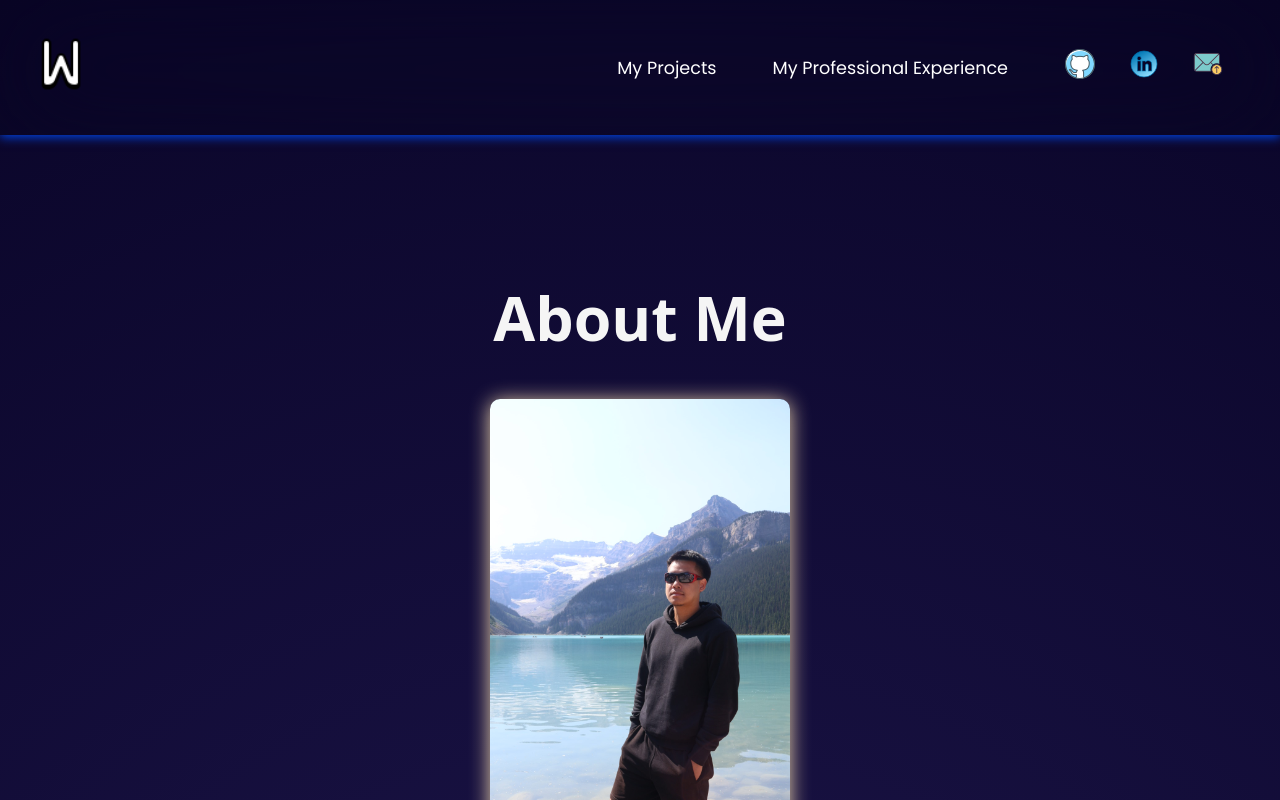
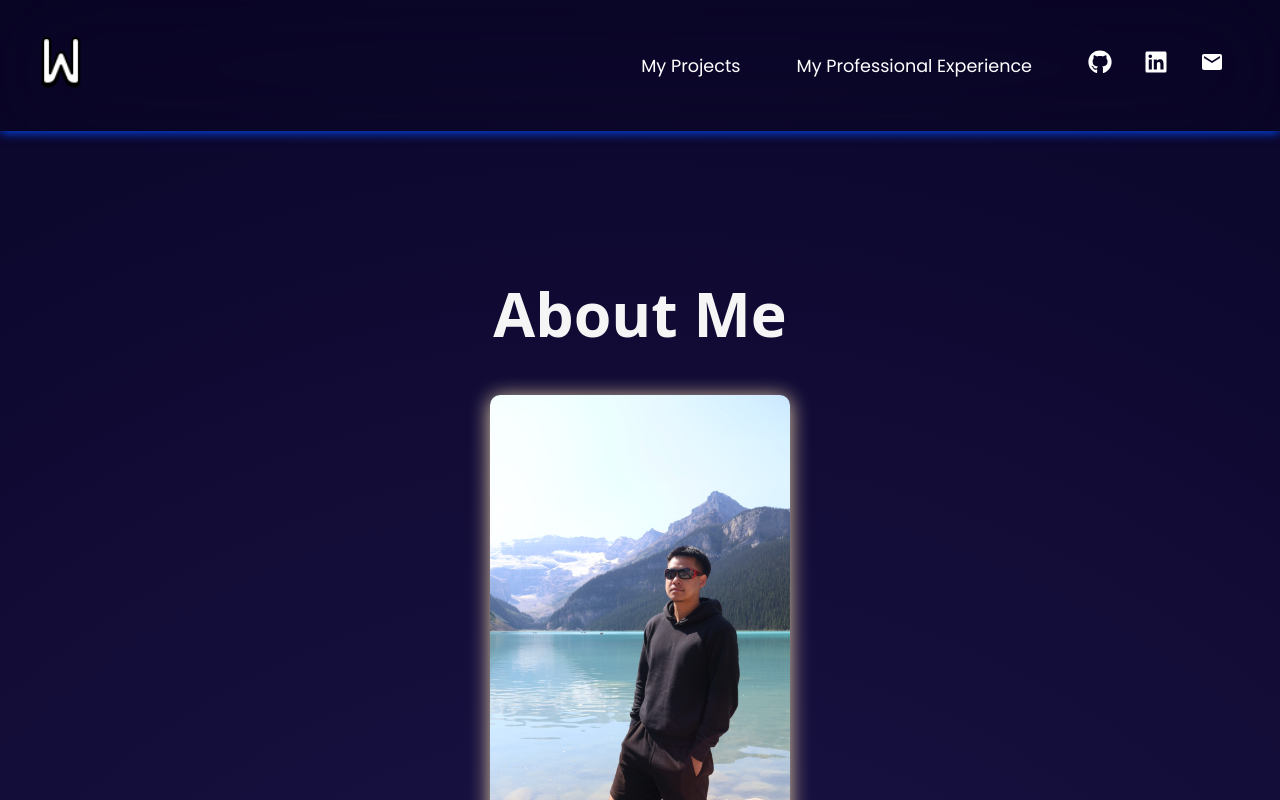
Before and after one commit to williamnamamnath/my-portfolio, a React (Create React App) app: page /about in a window 1280 px wide. Shown: the top 800 px of the page. Built offline with nearby package versions, Linux system fonts and the light colour scheme.

Commit message:
Added socials icons for navbar and mobile navbar

```diff
--- a/package.json
+++ b/package.json
@@ -8,6 +8,7 @@
     "@testing-library/user-event": "^13.5.0",
     "react": "^18.2.0",
     "react-dom": "^18.2.0",
+    "react-icons": "^5.4.0",
     "react-router-dom": "^6.22.3",
     "react-scripts": "5.0.1",
     "styled-components": "^6.1.8",
--- a/src/components/MobileNavbar.js
+++ b/src/components/MobileNavbar.js
@@ -2,10 +2,9 @@ import { useNavigate } from "react-router-dom";
 
 import styled from "styled-components";
 
-import email from "../images/small-email.png";
-import github from "../images/small-github.png";
-import linkedin from "../images/small-linkedin.png";
-
+import { FaGithub } from "react-icons/fa";
+import { FaLinkedin } from "react-icons/fa";
+import { MdEmail } from "react-icons/md";
 
 
 const MobileNavbar = ({ isOpen, toggleMenu }) => {
@@ -41,9 +40,9 @@ const navExperience = () => {
               </li>
               <li>
               <SocialsDiv>
-                <SocialLogo href="https://github.com/williamnamamnath" target="_blank" rel="noopener noreferrer"><img src={github} alt="github logo"/></SocialLogo>
-                <SocialLogo href="https://www.linkedin.com/in/william-nam-amnath/" target="_blank" rel="noopener noreferrer"><img src={linkedin} alt="linkedin logo"/></SocialLogo>
-                <SocialLogo href="mailto:william.nam-amnath@mail.mcgill.ca" target="_blank" rel="noopener noreferrer"><img src={email} alt="email logo"/></SocialLogo>
+                <SocialLogo href="https://github.com/williamnamamnath" target="_blank" rel="noopener noreferrer"><FaGithub /></SocialLogo>
+                <SocialLogo href="https://www.linkedin.com/in/william-nam-amnath/" target="_blank" rel="noopener noreferrer"><FaLinkedin /></SocialLogo>
+                <SocialLogo href="mailto:william.nam-amnath@mail.mcgill.ca" target="_blank" rel="noopener noreferrer"><MdEmail /></SocialLogo>
                 </SocialsDiv>
               </li>
             </ul>
@@ -109,6 +108,8 @@ const SocialsDiv = styled.div`
 
 const SocialLogo = styled.a`
   cursor: pointer;
+  color: white;
+  font-size: 1.5rem;
 `
 
 export default MobileNavbar;
--- a/src/components/NavBar.js
+++ b/src/components/NavBar.js
@@ -3,11 +3,11 @@ import { useNavigate } from "react-router-dom";
 
 import styled from "styled-components";
 import MobileNavbar from "./MobileNavbar";
+import { FaGithub } from "react-icons/fa";
+import { FaLinkedin } from "react-icons/fa";
+import { MdEmail } from "react-icons/md";
 
 import name from "../images/w-logo.png";
-import email from "../images/small-email.png";
-import github from "../images/small-github.png";
-import linkedin from "../images/small-linkedin.png";
 
 
 const NavBar = () => {
@@ -44,9 +44,9 @@ const navExperience = () => {
               </Li>
               <Li>
                 <SocialsDiv>
-                <SocialLogo href="https://github.com/williamnamamnath" target="_blank" rel="noopener noreferrer"><img src={github} alt="github logo"/></SocialLogo>
-                <SocialLogo href="https://www.linkedin.com/in/william-nam-amnath/" target="_blank" rel="noopener noreferrer"><img src={linkedin} alt="linkedin logo"/></SocialLogo>
-                <SocialLogo href="mailto:william.nam-amnath@mail.mcgill.ca" target="_blank" rel="noopener noreferrer"><img src={email} alt="email logo"/></SocialLogo>
+                <SocialLogo href="https://github.com/williamnamamnath" target="_blank" rel="noopener noreferrer"><FaGithub /></SocialLogo>
+                <SocialLogo href="https://www.linkedin.com/in/william-nam-amnath/" target="_blank" rel="noopener noreferrer"><FaLinkedin /></SocialLogo>
+                <SocialLogo href="mailto:william.nam-amnath@mail.mcgill.ca" target="_blank" rel="noopener noreferrer"><MdEmail /></SocialLogo>
                 </SocialsDiv>
               </Li>
             </Ul>
@@ -183,6 +183,8 @@ const SocialsDiv = styled.div`
 
 const SocialLogo = styled.a`
     transition: transform 0.3s ease;
+    color: white;
+    font-size: 1.5rem;
 
 &:hover {
   transform: scale(1.2);
--- a/src/pages/Home.js
+++ b/src/pages/Home.js
@@ -3,11 +3,13 @@ import { useNavigate } from "react-router-dom";
 
 import AboutMe from "./AboutMe";
 
+import { FaGithub } from "react-icons/fa";
+import { FaLinkedin } from "react-icons/fa";
+import { MdEmail } from "react-icons/md";
+
 import styled from "styled-components";
 import picture from "../images/profile-picture.jpg";
-import email from "../images/email-logo.png";
-import github from "../images/github-logo.png";
-import linkedin from "../images/linkedin-logo.png";
+
 import backToTop from "../images/arrow-up.png"
 
 
@@ -116,6 +118,8 @@ const SocialsDiv = styled.div`
 
 const Social = styled.a`
     transition: transform 0.3s ease;
+    color: white;
+    font-size: 2rem;
 
 &:hover {
   transform: scale(1.2);
@@ -195,9 +199,9 @@ const navExperience = () => {
       <hr/>
       <h4>📍 Montreal, QC</h4>
       <SocialsDiv>
-      <Social href="https://github.com/williamnamamnath" target="_blank" rel="noopener noreferrer"><img src={github} alt="github logo"/></Social>
-      <Social href="https://www.linkedin.com/in/william-nam-amnath/" target="_blank" rel="noopener noreferrer"><img src={linkedin} alt="linkedin logo"/></Social>
-      <Social href="mailto:william.nam-amnath@mail.mcgill.ca" target="_blank" rel="noopener noreferrer"><img src={email} alt="email logo"/></Social>
+      <Social href="https://github.com/williamnamamnath" target="_blank" rel="noopener noreferrer"><FaGithub /></Social>
+      <Social href="https://www.linkedin.com/in/william-nam-amnath/" target="_blank" rel="noopener noreferrer"><FaLinkedin /></Social>
+      <Social href="mailto:william.nam-amnath@mail.mcgill.ca" target="_blank" rel="noopener noreferrer"><MdEmail /></Social>
       </SocialsDiv>
     </NameCard>
       </PicAndCard>
```
Also changed, not shown: 2 other files (tests, documents, lock files or other folders).
